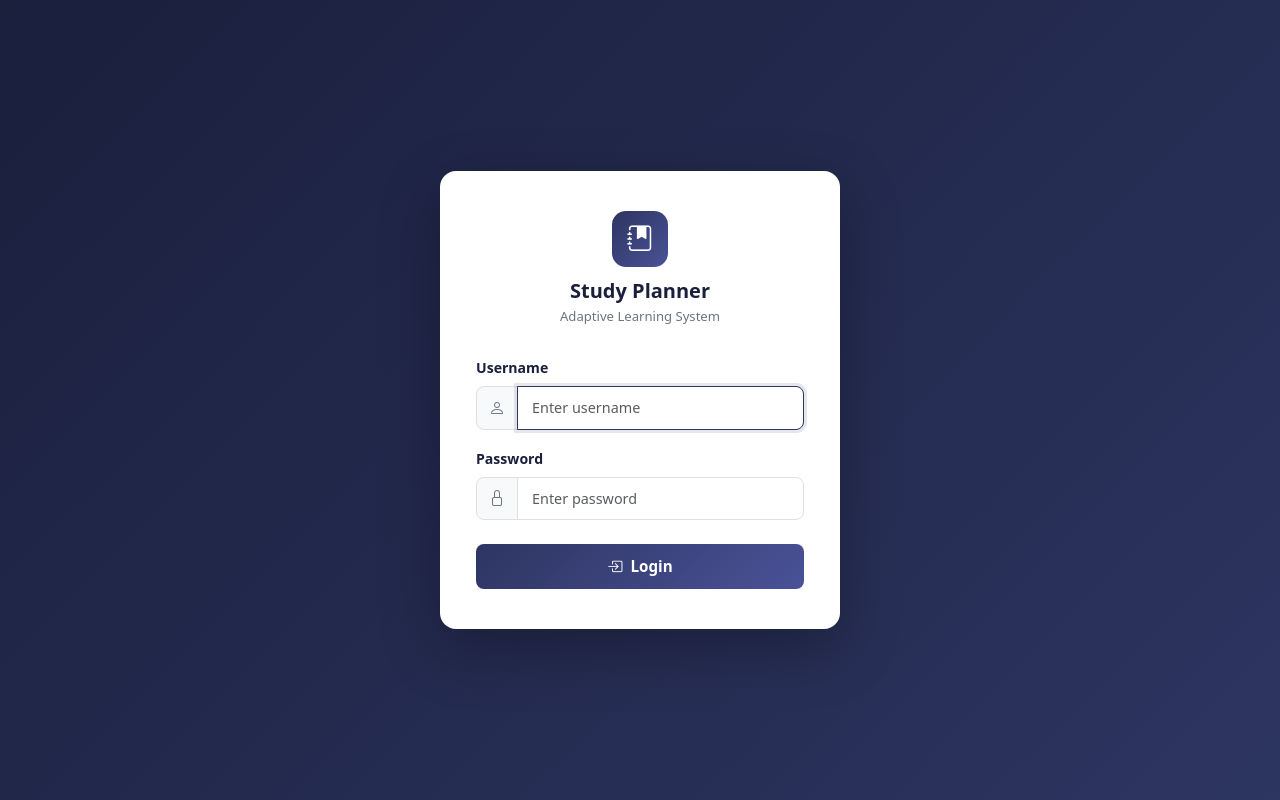
After one commit to Mindruby-Technologies/AdaptiveStudyPlanner, a Flask app: page /login in a window 1280 px wide. The commit adds this page. Run offline with Flask 3, Linux system fonts and the light colour scheme.

Commit message:
Login functionality

```diff
--- a/app.py
+++ b/app.py
@@ -4,10 +4,13 @@ from routes.subjects import subjects_bp
 from routes.topics import topics_bp
 from routes.mocktests import mocktests_bp
 from routes.schedules import schedules_bp
+from routes.auth import auth_bp, login_required
 
 app = Flask(__name__)
+app.secret_key = "asp_secret_key_2025"
 
-# Register API blueprints
+# Register blueprints
+app.register_blueprint(auth_bp)
 app.register_blueprint(tests_bp)
 app.register_blueprint(subjects_bp)
 app.register_blueprint(topics_bp)
@@ -16,26 +19,32 @@ app.register_blueprint(schedules_bp)
 
 # UI Routes
 @app.route("/")
+@login_required
 def dashboard():
     return render_template("index.html", active_page="dashboard")
 
 @app.route("/tests-page")
+@login_required
 def tests_page():
     return render_template("tests.html", active_page="tests")
 
 @app.route("/subjects-page")
+@login_required
 def subjects_page():
     return render_template("subjects.html", active_page="subjects")
 
 @app.route("/topics-page")
+@login_required
 def topics_page():
     return render_template("topics.html", active_page="topics")
 
 @app.route("/mocktests-page")
+@login_required
 def mocktests_page():
     return render_template("mocktests.html", active_page="mocktests")
 
 @app.route("/schedules-page")
+@login_required
 def schedules_page():
     return render_template("schedules.html", active_page="schedules")
 
--- a/db.py
+++ b/db.py
@@ -3,7 +3,7 @@ import mysql.connector
 DB_CONFIG = {
     "host": "localhost",
     "user": "root",
-    "password": "admin",
+    "password": "root",
     "database": "adaptive_study_planner"
 }
 
--- /dev/null
+++ b/routes/auth.py
@@ -0,0 +1,36 @@
+from flask import Blueprint, request, session, redirect, url_for, render_template, jsonify
+from functools import wraps
+
+auth_bp = Blueprint("auth", __name__)
+
+USERNAME = "admin"
+PASSWORD = "admin123"
+
+
+def login_required(f):
+    @wraps(f)
+    def decorated(*args, **kwargs):
+        if not session.get("logged_in"):
+            return redirect(url_for("auth.login"))
+        return f(*args, **kwargs)
+    return decorated
+
+
+@auth_bp.route("/login", methods=["GET", "POST"])
+def login():
+    if session.get("logged_in"):
+        return redirect(url_for("dashboard"))
+    error = None
+    if request.method == "POST":
+        if request.form.get("username") == USERNAME and request.form.get("password") == PASSWORD:
+            session["logged_in"] = True
+            session["username"] = USERNAME
+            return redirect(url_for("dashboard"))
+        error = "Invalid username or password."
+    return render_template("login.html", error=error)
+
+
+@auth_bp.route("/logout")
+def logout():
+    session.clear()
+    return redirect(url_for("auth.login"))
--- /dev/null
+++ b/templates/login.html
@@ -0,0 +1,130 @@
+<!DOCTYPE html>
+<html lang="en">
+<head>
+    <meta charset="UTF-8">
+    <meta name="viewport" content="width=device-width, initial-scale=1.0">
+    <title>Login – Adaptive Study Planner</title>
+    <link href="https://cdn.jsdelivr.net/npm/bootstrap@5.3.2/dist/css/bootstrap.min.css" rel="stylesheet">
+    <link href="https://cdn.jsdelivr.net/npm/bootstrap-icons@1.11.3/font/bootstrap-icons.min.css" rel="stylesheet">
+    <style>
+        body {
+            background: linear-gradient(135deg, #1a1f3c 0%, #2d3561 100%);
+            min-height: 100vh;
+            display: flex;
+            align-items: center;
+            justify-content: center;
+        }
+
+        .login-card {
+            background: #fff;
+            border-radius: 16px;
+            padding: 40px 36px;
+            width: 100%;
+            max-width: 400px;
+            box-shadow: 0 20px 60px rgba(0,0,0,0.3);
+        }
+
+        .login-brand {
+            text-align: center;
+            margin-bottom: 28px;
+        }
+
+        .login-brand .brand-icon {
+            width: 56px; height: 56px;
+            background: linear-gradient(135deg, #2d3561, #4a5298);
+            border-radius: 14px;
+            display: inline-flex;
+            align-items: center;
+            justify-content: center;
+            font-size: 1.6rem;
+            color: #fff;
+            margin-bottom: 12px;
+        }
+
+        .login-brand h5 {
+            font-weight: 700;
+            color: #1a1f3c;
+            margin: 0;
+        }
+
+        .login-brand small {
+            color: #6c757d;
+            font-size: 0.82rem;
+        }
+
+        .form-label { font-weight: 600; font-size: 0.88rem; color: #1a1f3c; }
+
+        .form-control {
+            border-radius: 8px;
+            padding: 10px 14px;
+            font-size: 0.9rem;
+            border: 1px solid #e0e0e0;
+        }
+
+        .form-control:focus {
+            border-color: #2d3561;
+            box-shadow: 0 0 0 3px rgba(45,53,97,0.12);
+        }
+
+        .btn-login {
+            background: linear-gradient(135deg, #2d3561, #4a5298);
+            border: none;
+            border-radius: 8px;
+            padding: 11px;
+            font-weight: 600;
+            font-size: 0.95rem;
+            color: #fff;
+            width: 100%;
+            transition: opacity 0.2s;
+        }
+
+        .btn-login:hover { opacity: 0.9; color: #fff; }
+
+        .input-group-text {
+            background: #f8f9fa;
+            border: 1px solid #e0e0e0;
+            border-radius: 8px 0 0 8px;
+            color: #6c757d;
+        }
+
+        .input-group .form-control { border-radius: 0 8px 8px 0; }
+    </style>
+</head>
+<body>
+    <div class="login-card">
+        <div class="login-brand">
+            <div class="brand-icon"><i class="bi bi-journal-bookmark-fill"></i></div>
+            <h5>Study Planner</h5>
+            <small>Adaptive Learning System</small>
+        </div>
+
+        {% if error %}
+        <div class="alert alert-danger py-2 px-3 mb-3" style="font-size:0.88rem;border-radius:8px;">
+            <i class="bi bi-exclamation-circle me-1"></i>{{ error }}
+        </div>
+        {% endif %}
+
+        <form method="POST" action="/login">
+            <div class="mb-3">
+                <label class="form-label">Username</label>
+                <div class="input-group">
+                    <span class="input-group-text"><i class="bi bi-person"></i></span>
+                    <input type="text" name="username" class="form-control" placeholder="Enter username" required autofocus>
+                </div>
+            </div>
+            <div class="mb-4">
+                <label class="form-label">Password</label>
+                <div class="input-group">
+                    <span class="input-group-text"><i class="bi bi-lock"></i></span>
+                    <input type="password" name="password" class="form-control" placeholder="Enter password" required>
+                </div>
+            </div>
+            <button type="submit" class="btn-login">
+                <i class="bi bi-box-arrow-in-right me-2"></i>Login
+            </button>
+        </form>
+    </div>
+
+    <script src="https://cdn.jsdelivr.net/npm/bootstrap@5.3.2/dist/js/bootstrap.bundle.min.js"></script>
+</body>
+</html>
```
Also changed, not shown: templates/base.html (+27 -28 lines).
